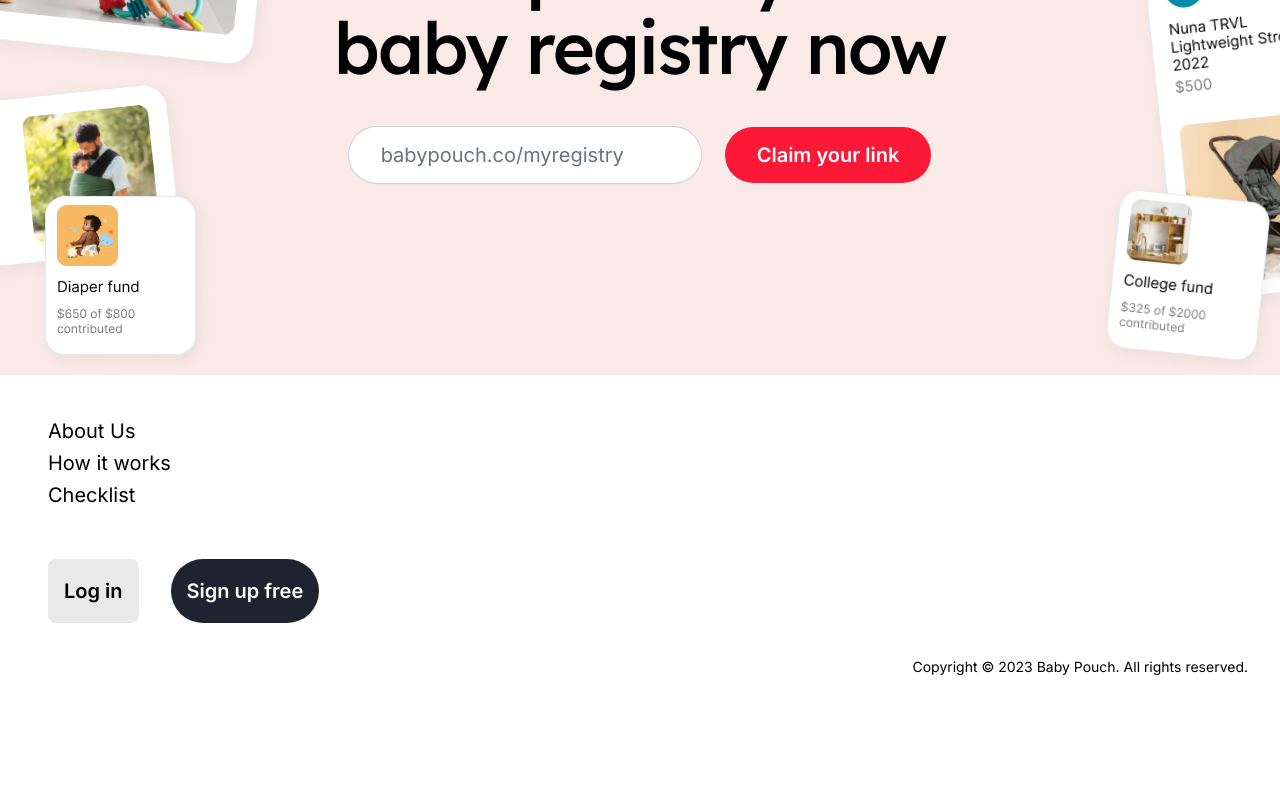
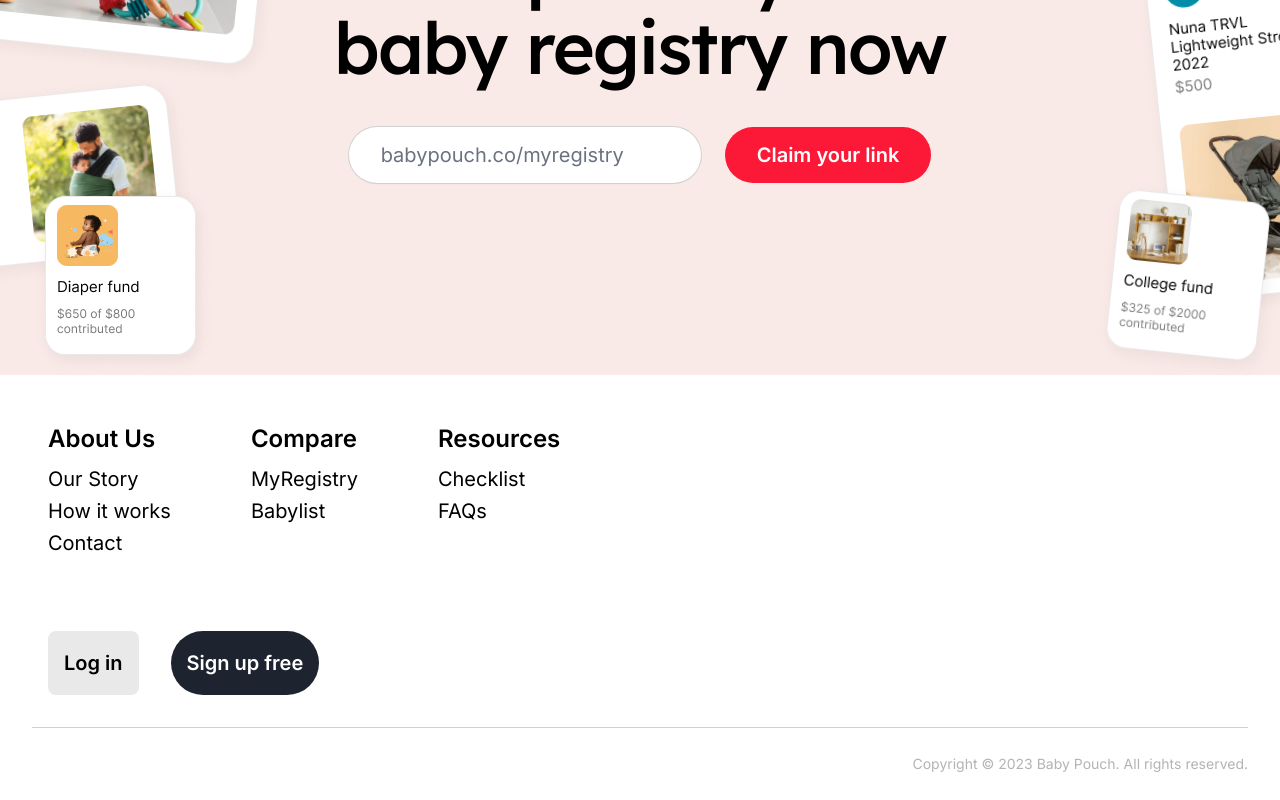
Before and after one commit to littleregistry/hop-land, a Next.js app: page / in a window 1280 px wide. Shown: the part 7063-7863 px from the top of the page. Before the commit the page ends 7766 px from the top, so only its background shows below. Built offline with nearby package versions, Linux system fonts and the light colour scheme.

Commit message:
adjusted footer

```diff
--- a/src/components/Footer.jsx
+++ b/src/components/Footer.jsx
@@ -11,12 +11,19 @@ export function Footer() {
 
   const links = {
     "About": [
-        {'label': 'About Us', 'link': '/about', 'key': 'about-link'},
+        {'label': 'Our Story', 'link': '/about', 'key': 'about-link'},
         {'label': 'How it works', 'link': '/how-it-works', 'key': 'how-it-works-link'},
-        {'label': 'Checklist', 'link': '/checklist', 'key': 'checklist-link'}
+        {'label': 'Contact', 'link': '/contact', 'key': 'contact-link'},
+    ],
+    "Compare": [
+      {'label': 'MyRegistry', 'link': '/vs-myregistry', 'key': 'about-link'},
+      {'label': 'Babylist', 'link': '/vs-babylist', 'key': 'about-link'}
+    ],
+    "Resources": [
+      {'label': 'Checklist', 'link': '/registry-checklist', 'key': 'checklist-link'},
        // {'label': 'Reg Inspo', 'link': '/checklist', 'key': 'checklist-link'},
         // {'label': 'Blog', 'link': '/checklist', 'key': 'checklist-link'},
-        // {'label': 'FAQs', 'link': '/faq', 'key': 'faq-link'}
+        {'label': 'FAQs', 'link': '/faq', 'key': 'faq-link'}
         // {'label': 'Terms', 'link': '/terms', 'key': 'terms-link'},
         // {'label': 'Privacy', 'link': '/privacy', 'key': 'privacy-link'}
     ]
@@ -33,8 +40,10 @@ export function Footer() {
             </div>
           </nav> */}
 
-        <div className="max-w-[625px] px-4 py-10">
-        <div className=""></div>
+        <div className="max-w-[625px] px-4 py-10 flex">
+
+          <div >
+            <div className="text-2xl py-2 font-semibold">About Us</div>
                   {
                       links['About'].map((link) => {
                           return (<Link key={link.key} href={link.link} className="text-xl text-slate-500 hover:underline">
@@ -43,7 +52,29 @@ export function Footer() {
                   }
           </div>
 
-        <div className="flex">
+          <div className="pl-20">
+            <div className="text-2xl py-2 font-semibold">Compare</div>
+              {
+                  links['Compare'].map((link) => {
+                      return (<Link key={link.key} href={link.link} className="text-xl text-slate-500 hover:underline">
+                        <div>{link.label}</div></Link>)
+                  })
+              }
+          </div>
+
+          <div className="pl-20">
+            <div className="text-2xl py-2 font-semibold">Resources</div>
+              {
+                  links['Resources'].map((link) => {
+                      return (<Link key={link.key} href={link.link} className="text-xl text-slate-500 hover:underline">
+                        <div>{link.label}</div></Link>)
+                  })
+              }
+          </div>
+
+        </div>
+
+        <div className="flex py-6 ">
         <Button href="/register">
               <div className="bg-[#E9E9E9] hover:bg-[#e2dede] text-xl p-4 rounded-lg">
                 Log in
@@ -57,9 +88,9 @@ export function Footer() {
         </Button>
         </div>
 
-        {/* border-t border-slate-400/10 */}
-        <div className="flex flex-col items-center py-6 sm:flex-row-reverse sm:justify-between">
-        <p className="mt-6 text-sm text-slate-500 sm:mt-0">
+        <div className="flex flex-col items-center py-6 sm:flex-row-reverse sm:justify-between border-t border-[#d1d1d1]">
+
+        <p className="mt-6 text-sm text-[#b5b3b3] sm:mt-0">
             Copyright &copy; {new Date().getFullYear()} Baby Pouch. All rights
             reserved.
           </p>
```
Lines whose indentation alone changed are shown as unchanged.
